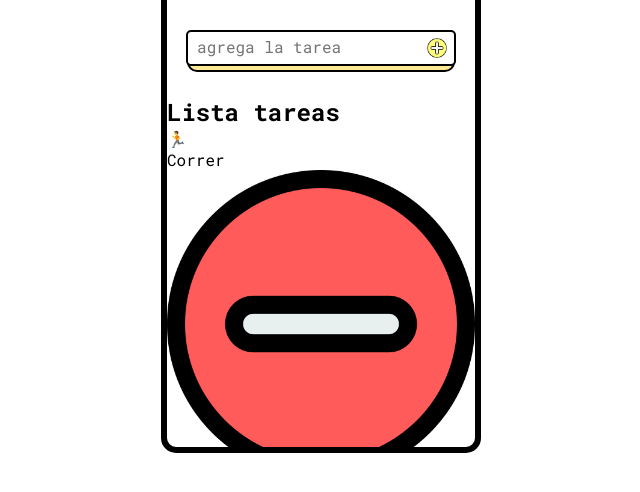
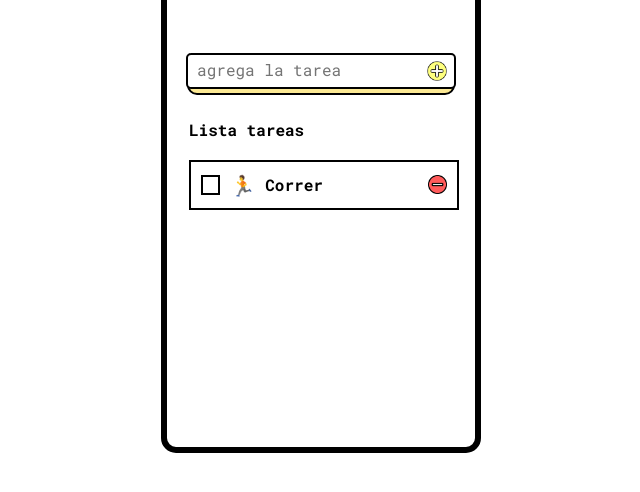
Before and after one commit to camilasilvab/todo-js, a plain HTML site: page index.html in a window 1280 px wide. Shown: the part 214-706 px from the top of the page, without its empty margins (319-959 px from the left). Drawn offline with Linux system fonts and the light colour scheme.

Commit message:
Agregue los estilos de la tarjeta de tarea

```diff
--- a/index.html
+++ b/index.html
@@ -33,12 +33,12 @@
         <h2>Lista tareas</h2>
         <section class="todoList-section">
           <div class="todo-card">
-            <input type="checkbox">
-            <div>
-              <p>🏃</p>
-              <p>Correr</p>
+            <input class="check-card" type="checkbox">
+            <div class="texts-card">
+              <p class="text-icon">🏃</p>
+              <p class="text-p">Correr</p>
             </div>
-            <button>
+            <button class="delete_buttom">
               <img src="/src/img/dejar-de-seguir.png" alt="">
             </button>
           </div>
--- a/src/styles.css
+++ b/src/styles.css
@@ -67,6 +67,7 @@ header {
   flex-direction: column;
   align-items: center;
   gap: 20px ;
+  padding: 0 22px 0 22px;
 }
 
 .add_todo-section {
@@ -109,3 +110,59 @@ header {
   width: 20px;
   cursor: pointer;
 }
+
+.todoList-container {
+  display: flex;
+  flex-direction: column;
+  width: 100%;
+  gap: 20px;
+}
+
+.todoList-container h2{
+  font-size: 16px;
+}
+
+.todoList-section {
+  display: flex;
+  flex-direction: column;
+}
+
+.todo-card {
+  display: flex;
+  flex-direction: row;
+  align-items: center;
+  width: 270px;
+  padding: 10px;
+  border: 2px solid black;
+  gap: 10px;
+}
+
+.check-card {
+  width: 20px;
+  height: 20px;
+  border: 2px solid rgb(0, 0, 0);
+}
+
+.check-card:hover {
+  background-color: rgb(177, 255, 177);
+}
+
+.texts-card {
+  display: flex;
+  align-items: center;
+  width: 80%;
+  gap: 10px;
+}
+
+.text-icon {
+  font-size: 20px;
+}
+
+.text-p {
+  font-weight: bolder;
+}
+
+.delete_buttom {
+  width: 20px;
+  cursor: pointer;
+}
```
